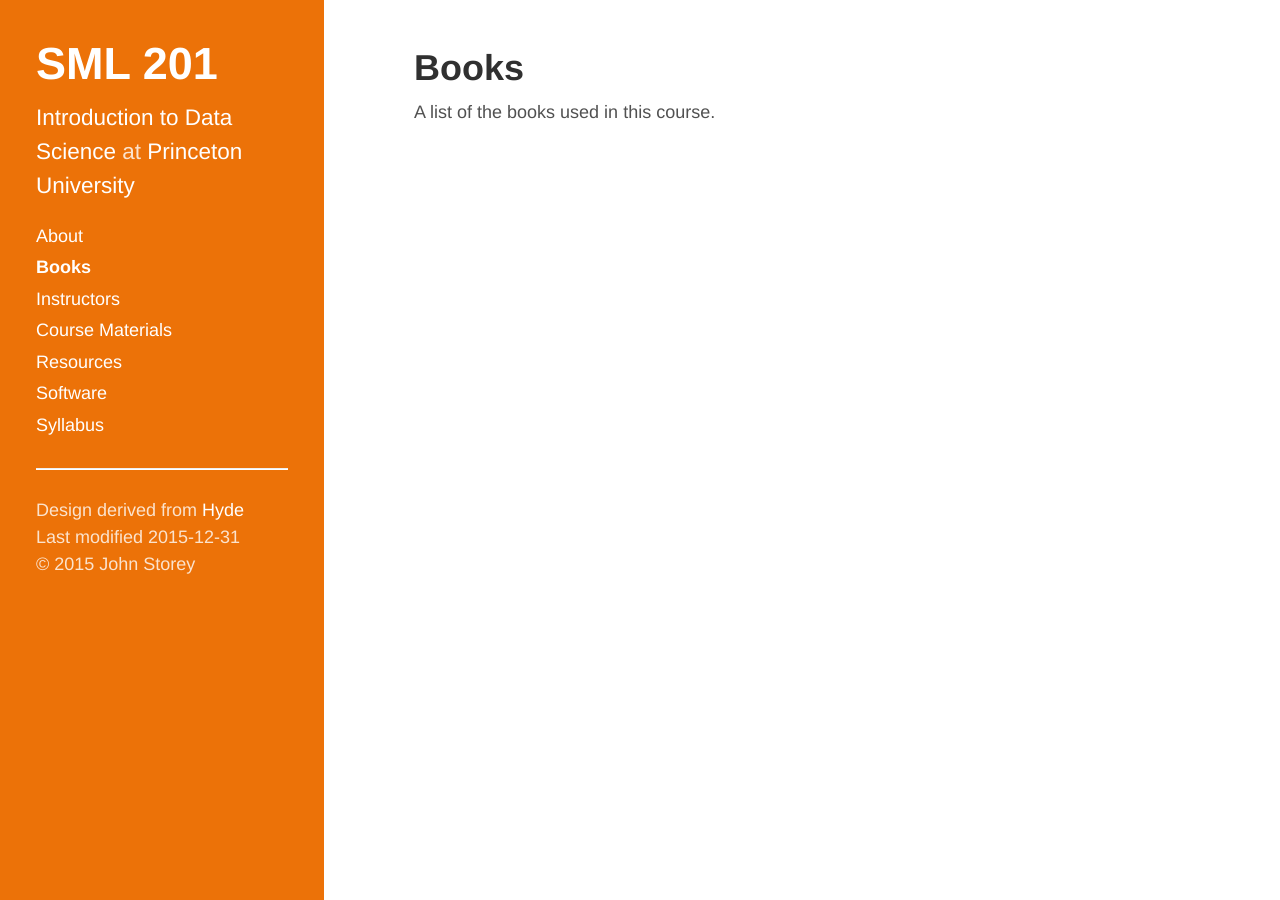
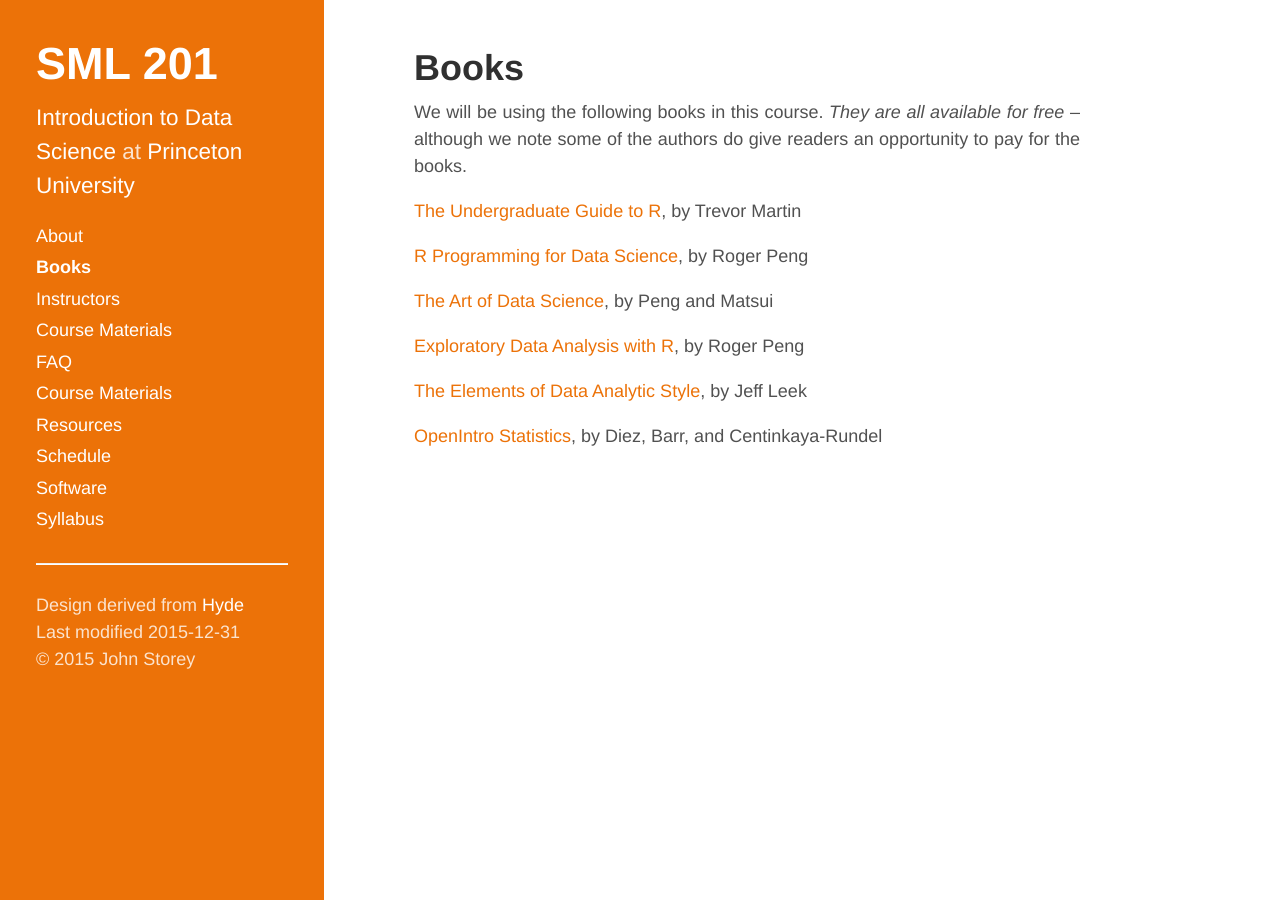
Before and after one commit to SML201/sml201.github.io, a Jekyll site: the page built from books.md, in a window 1280 px wide. Built offline with Jekyll 4.4.1, drawn with Linux system fonts in a browser that asks for light colours.

Commit message:
Starting to fill in pages.

```diff
--- a/books.md
+++ b/books.md
@@ -3,4 +3,16 @@ layout: page
 title: Books
 ---
 
-A list of the books used in this course.
+We will be using the following books in this course.  *They are all available for free* -- although we note some of the authors do give readers an opportunity to pay for the books.
+
+[The Undergraduate Guide to R](http://genomine.org/papers/undergradguidetoR.pdf), by Trevor Martin
+
+[R Programming for Data Science](https://leanpub.com/rprogramming), by Roger Peng
+
+[The Art of Data Science](https://leanpub.com/artofdatascience), by Peng and Matsui
+
+[Exploratory Data Analysis with R](https://leanpub.com/exdata), by Roger Peng
+
+[The Elements of Data Analytic Style](https://leanpub.com/datastyle), by Jeff Leek
+
+[OpenIntro Statistics](https://www.openintro.org/stat/), by Diez, Barr, and Centinkaya-Rundel
--- /dev/null
+++ b/schedule.md
@@ -0,0 +1,6 @@
+---
+layout: page
+title: Schedule
+---
+
+Course schedule.
```
Also changed, not shown: course_materials.md (added, +6 -0 lines), faq.md (added, +28 -0 lines), index.md (+1 -1 lines).
